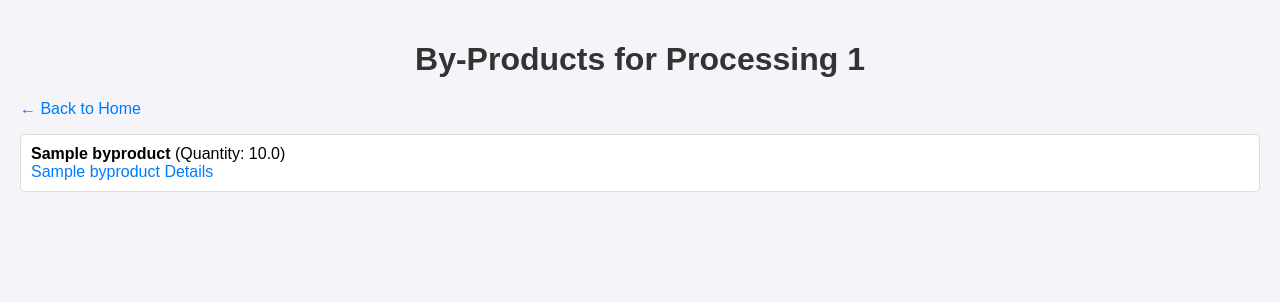
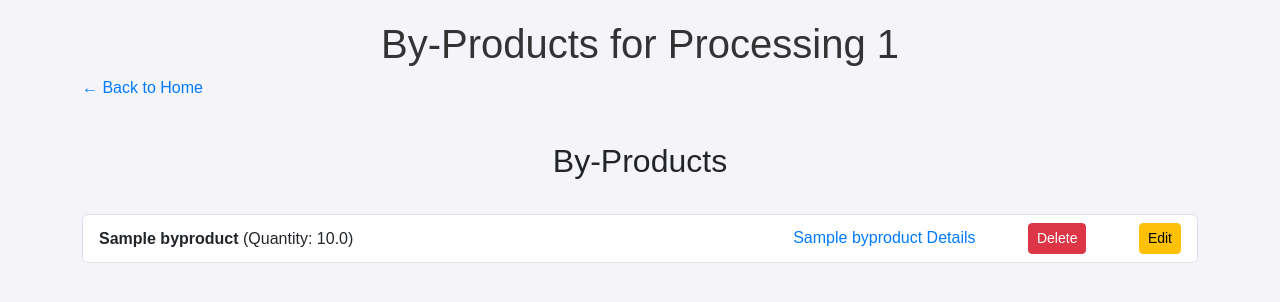
Before and after one commit to FidelCastro007/Django_Materials_Extractor, a Django app: page /manage_byproducts/1/ in a window 1280 px wide. Shown: the top 302 px of the page. Run offline with Django 5.2, Linux system fonts and the light colour scheme; a user stored in the database is signed in; tables that the repository leaves empty hold one stand-in row (values such as "Sample post").

Commit message:
Update manage_byproducts.html

```diff
--- a/aluminum_extraction/processing/templates/processing/manage_byproducts.html
+++ b/aluminum_extraction/processing/templates/processing/manage_byproducts.html
@@ -3,6 +3,7 @@
 <head>
     <meta charset="UTF-8">
     <meta name="viewport" content="width=device-width, initial-scale=1.0">
+    <link href="https://cdn.jsdelivr.net/npm/bootstrap@5.3.3/dist/css/bootstrap.min.css" rel="stylesheet" integrity="sha384-QWTKZyjpPEjISv5WaRU9OFeRpok6YctnYmDr5pNlyT2bRjXh0JMhjY6hW+ALEwIH" crossorigin="anonymous">
     <title>Manage By-Products</title>
     <style>
         body {
@@ -15,6 +16,36 @@
             color: #333;
             text-align: center;
         }
+        .hover-effect {
+            position: relative; /* Ensure ::after is relative to the anchor */
+            display: inline-block; /* Prevent full-width anchor issues */
+            text-decoration: none; /* Remove default underline */
+            color: #007bff; /* Link color */
+            padding-bottom: 2px; /* Optional: Adds some spacing for clarity */
+        }
+
+        .hover-effect:hover {
+            color: #00b345; /* Color on hover */
+        }
+
+        .hover-effect::after {
+            content: '';
+            position: absolute;
+            bottom: 0; /* Align the underline at the bottom of the text */
+            left: 0; /* Start from the left */
+            width: 100%; /* Full-width underline */
+            height: 2px; /* Thickness of the underline */
+            background-color: rgb(12, 223, 58); /* Underline color */
+            transform: scaleX(0); /* Hidden initially */
+            transform-origin: right; /* Start shrinking effect from the right */
+            transition: transform 0.3s ease-in-out; /* Smooth transition */
+        }
+
+        .hover-effect:hover::after {
+            transform: scaleX(1); /* Expand the underline fully */
+            transform-origin: left; /* Expand from the left */
+        }
+
         ul {
             list-style: none;
             padding: 0;
@@ -26,32 +57,36 @@
             border: 1px solid #ddd;
             border-radius: 5px;
         }
-        a {
-            color: #007BFF;
-            text-decoration: none;
-        }
-        a:hover {
-            text-decoration: underline;
+        .btn {
+            position: relative; /* Ensure buttons are clickable */
         }
     </style>
 </head>
 <body>
+    <div class="container">
         <h1>By-Products for Processing {{ processing_id }}</h1>
-    <a href="{% url 'homepage' %}" style="text-decoration: none;">← Back to Home</a>
+        <a href="{% url 'homepage' %}" class="hover-effect mb-3">← Back to Home</a>
 
         {% if message %}
-        <p>{{ message }}</p>
+        <div class="alert alert-info">{{ message }}</div>
         {% else %}
-        <ul>
+            <h2 class="text-center my-4">By-Products</h2>
+            <ul class="list-group">
                 {% for by_product in by_products %}
-                <li>
-                    <strong>{{ by_product.name }}</strong>
-                    (Quantity: {{ by_product.quantity }})
-                    <br>
-                    <a href="{% url 'manage_byproducts' processing_id %}">{{ by_product.name }} Details</a>
+                    <li class="list-group-item d-flex justify-content-between align-items-center">
+                        <div>
+                            <strong>  {{ by_product.name }}</strong> (Quantity: {{ by_product.quantity }})
+                        </div>
+                        <div>
+                            <a href="{% url 'byproduct_details' by_product.id %}" class="hover-effect hover-effect-sm me-5"> {{ by_product.name }} Details</a>
+                            <a href="{% url 'delete_byproduct' by_product.id %}" class="btn btn-danger btn-sm me-5">Delete</a>
+                            <a href="{% url 'edit_byproduct' by_product.id %}" class="btn btn-warning btn-sm">Edit</a>
+                        </div>
                     </li>
                 {% endfor %}
             </ul>
         {% endif %}
+    </div>
+    <script src="https://cdn.jsdelivr.net/npm/bootstrap@5.3.3/dist/js/bootstrap.bundle.min.js" integrity="sha384-YvpcrYf0tY3lHB60NNkmXc5s9fDVZLESaAA55NDzOxhy9GkcIdslK1eN7N6jIeHz" crossorigin="anonymous"></script>
 </body>
 </html>
```
Lines whose indentation alone changed are shown as unchanged.
